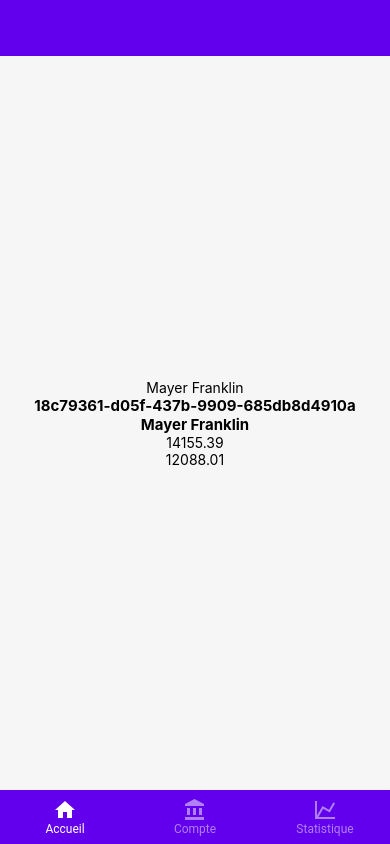
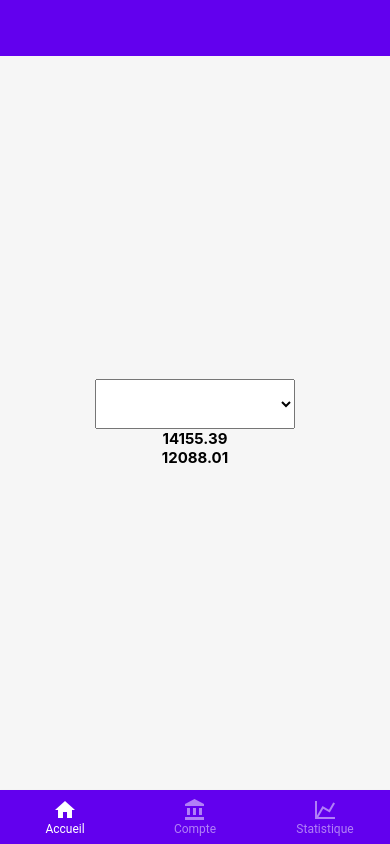
Before and after one commit to KIKI360NOSCOPE/Sequence-12, a React Native app in the folder exo/: screen / in a window 390 px wide. Built offline with nearby package versions, Linux system fonts and the light colour scheme.

Commit message:
ajout picker mais non fonctionnel

```diff
--- a/exo/package.json
+++ b/exo/package.json
@@ -10,6 +10,7 @@
     "eject": "expo eject"
   },
   "dependencies": {
+    "@react-native-picker/picker": "^2.4.1",
     "@react-navigation/bottom-tabs": "^6.3.1",
     "@react-navigation/native": "^6.0.10",
     "@react-navigation/native-stack": "^6.6.2",
--- a/exo/src/Screens/HomeScreen.js
+++ b/exo/src/Screens/HomeScreen.js
@@ -1,6 +1,7 @@
 import { View, Text, StyleSheet } from 'react-native'
 import React from 'react'
 import Data from '../datas/data.json'
+import { Picker } from '@react-native-picker/picker'
 
 /* Select _id */
 const selectId = (id) => {
@@ -10,32 +11,49 @@ const selectId = (id) => {
 
 /* target first id from data.json and show name user */
 const HomeScreen = () => {
-    const id = Data[0]._id
-    const name = Data[0].user
-    const date = Data[0].date
-    const income = Data[0].incomes
-    const amount = Data[0].amount
-    const expenses = Data[0].expenses
-    const category = Data[0].category
-    const comments = Data[0].comments
-    const idIncome = Data[0]._id_income
-
+    const [id, setId] = React.useState(Data[0]._id)
+    const [name, setName] = React.useState(Data[0].name)
+    const [incomes, setIncomes] = React.useState(Data[0].incomes)
+    const [expenses, setExpenses] = React.useState(Data[0].expenses)
+    const [date, setDate] = React.useState(Data[0].date)
+    const [amount, setAmount] = React.useState(Data[0].amount)
+    const [category, setCategory] = React.useState(Data[0].category)
+    const [comments, setComments] = React.useState(Data[0].comments)
+    const [_id_income, set_id_income] = React.useState(Data[0]._id_income)
 
     /* calculate total incomes with the amount  */
-    const totalIncome = income.map(item => item.amount.replace('€','').replace(',','')).reduce((acc, item) => parseFloat(acc) + parseFloat(item), 0).toFixed(2)
+    const totalIncome = incomes.map(item => item.amount.replace('€','').replace(',','')).reduce((acc, item) => parseFloat(acc) + parseFloat(item), 0).toFixed(2)
 
     /* calculate total expenses with the amount  */
     const totalExpenses = expenses.map(item => item.amount.replace('€','').replace(',','')).reduce((acc, item) => parseFloat(acc) + parseFloat(item), 0).toFixed(2)
 
     return (
+        /* select id with picker */
         <View style={styles.container}>
-            {/* select id */}
-            <Text>{selectId(id).user}</Text>
-            <Text style={styles.text}>{id}</Text>
+            <Picker
+                selectedValue={id}
+                style={{ height: 50, width: 200 }}
+                onValueChange={(itemValue, itemIndex) => {
+                    setId(itemValue)
+                    setName(selectId(itemValue).name)
+                    setIncomes(selectId(itemValue).incomes)
+                    setExpenses(selectId(itemValue).expenses)
+                    setDate(selectId(itemValue).date)
+                    setAmount(selectId(itemValue).amount)
+                    setCategory(selectId(itemValue).category)
+                    setComments(selectId(itemValue).comments)
+                    set_id_income(selectId(itemValue)._id_income)
+                }}>
+                {Data.map(item => <Picker.Item label={item.name} value={item._id} key={item._id} />)}
+            </Picker>
             <Text style={styles.text}>{name}</Text>
-            <Text>{totalIncome}</Text>
-            <Text>{totalExpenses}</Text>
-
+            <Text style={styles.text}>{date}</Text>
+            <Text style={styles.text}>{amount}</Text>
+            <Text style={styles.text}>{category}</Text>
+            <Text style={styles.text}>{comments}</Text>
+            <Text style={styles.text}>{_id_income}</Text>
+            <Text style={styles.text}>{totalIncome}</Text>
+            <Text style={styles.text}>{totalExpenses}</Text>
         </View>
     )
 }
```
Also changed, not shown: 1 other file (tests, documents, lock files or other folders).
